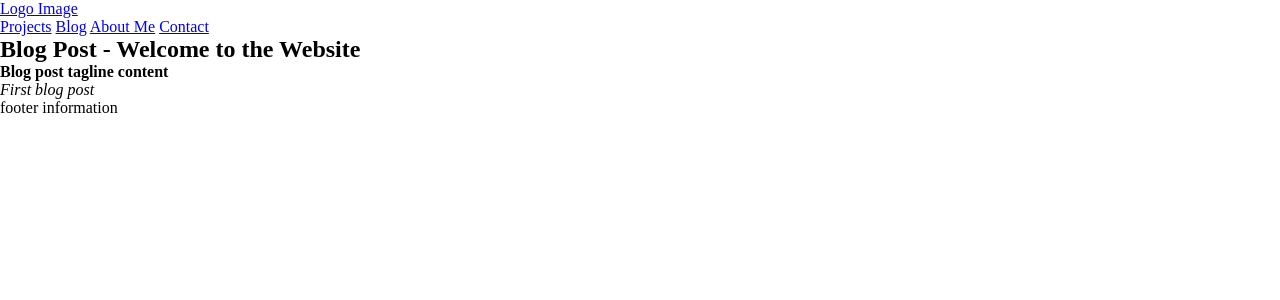
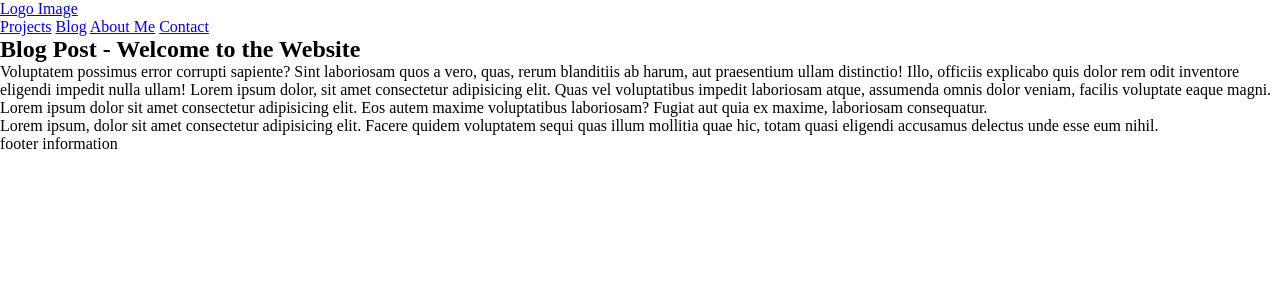
Before and after one commit to robert-laws/jekyll-review-october-2018, a Jekyll site: the page built from _posts/2018-10-01-welcome-to-the-website.md, in a window 1280 px wide. Shown: the top 300 px of the page. Built offline with Jekyll 4.4.1, drawn with Linux system fonts in a browser that asks for light colours.

Commit message:
update blog posts

```diff
--- a/_posts/2018-10-01-welcome-to-the-website.md
+++ b/_posts/2018-10-01-welcome-to-the-website.md
@@ -1,7 +1,12 @@
 ---
 layout: post
 title: "Welcome to the Website"
+date: 2018-10-01 21:23:32
+author: "Bob Cobb"
+excerpt_separator: <!-- more -->
 ---
-#### Blog post tagline content
+Voluptatem possimus error corrupti sapiente? <!-- more -->Sint laboriosam quos a vero, quas, rerum blanditiis ab harum, aut praesentium ullam distinctio! Illo, officiis explicabo quis dolor rem odit inventore eligendi impedit nulla ullam! Lorem ipsum dolor, sit amet consectetur adipisicing elit. Quas vel voluptatibus impedit laboriosam atque, assumenda omnis dolor veniam, facilis voluptate eaque magni.
 
-*First blog post*
+Lorem ipsum dolor sit amet consectetur adipisicing elit. Eos autem maxime voluptatibus laboriosam? Fugiat aut quia ex maxime, laboriosam consequatur.
+
+Lorem ipsum, dolor sit amet consectetur adipisicing elit. Facere quidem voluptatem sequi quas illum mollitia quae hic, totam quasi eligendi accusamus delectus unde esse eum nihil.
--- a/css/main.css
+++ b/css/main.css
@@ -2,3 +2,7 @@
   padding: 0;
   margin: 0;
 }
+
+.blog-list li {
+  padding: 10px 0;
+}
--- a/index.html
+++ b/index.html
@@ -4,10 +4,12 @@ title: Home Page
 ---
 <h1>{{page.title}}</h1>
 
-<ul>
+<ul class="blog-list">
   {% for post in site.posts %}
     <li>
-      <a href="{{post.url}}">{{post.title}}</a>
+      <h4><a href="{{site.baseurl}}{{post.url}}">{{post.title}}</a></h4>
+      <time itemprop="dateCreated" datetime="{{post.date}}">{{post.date | date: "%B %-d, %Y" }}</time>
     </li>
+    {{post.excerpt}}
   {% endfor %}
 </ul>
```
Also changed, not shown: _posts/2018-10-02-learning-jekyll.md (added, +14 -0 lines).
